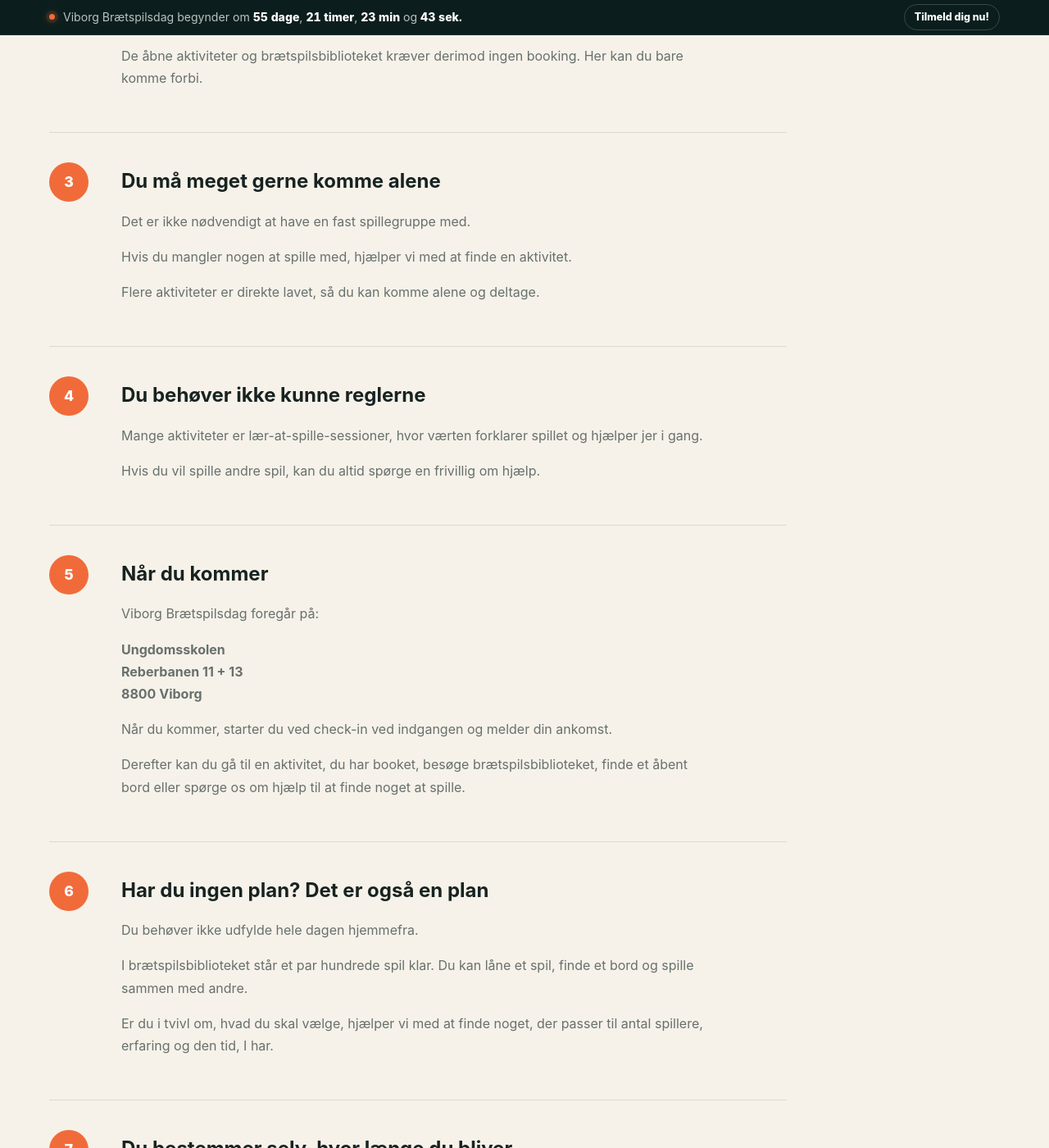
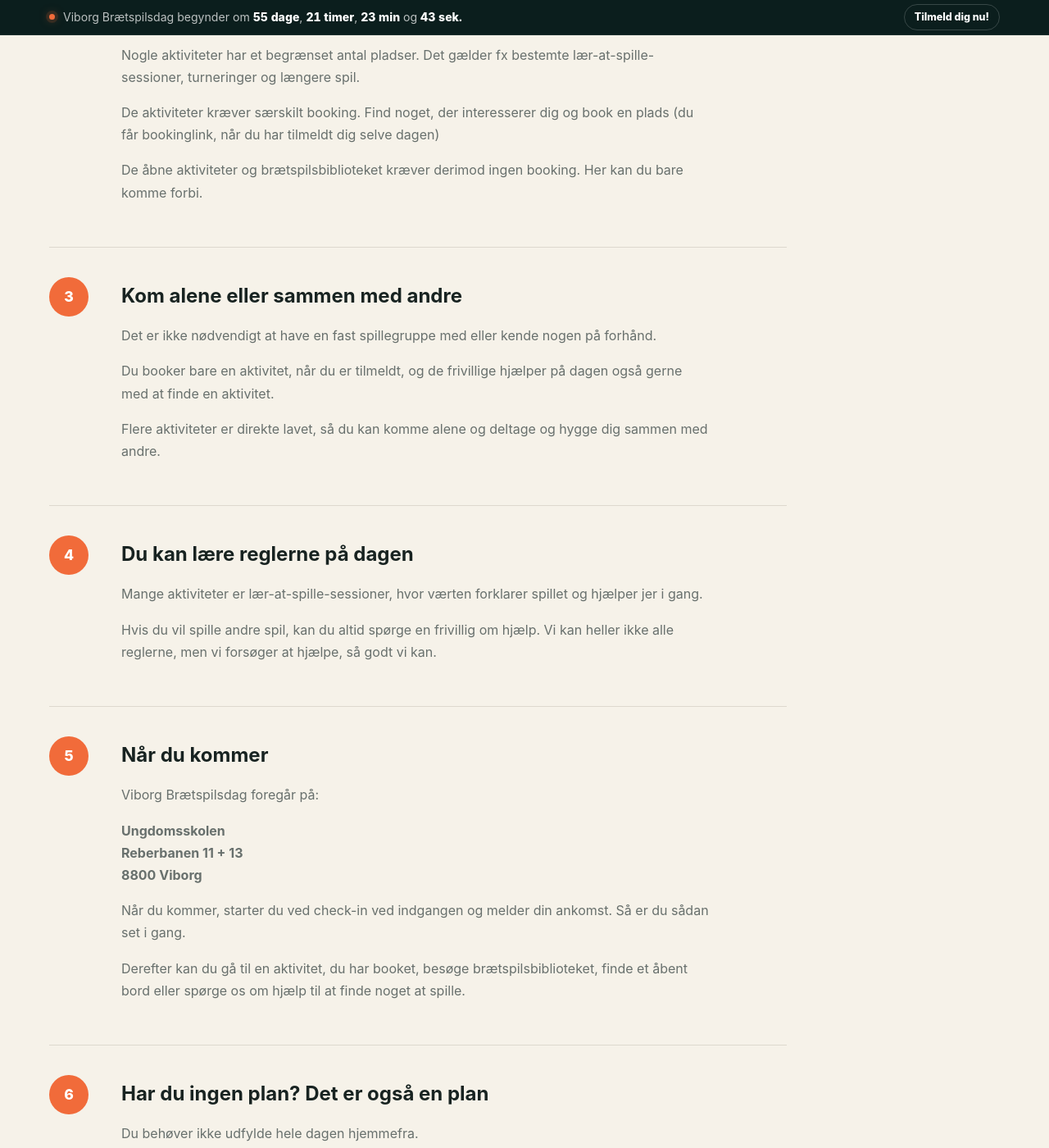
Before and after one commit to Andrejao/spilex, a Jekyll site: the page built from foerste-gang.html, in a window 1280 px wide and 1400 px high, scrolled down 1178 px. Shown: the whole window at 82% size. Built offline with Jekyll 4.4.1, drawn with Linux system fonts in a browser that asks for light colours; some of the changed text lies outside the part shown.

Commit message:
Update foerste-gang.html

```diff
--- a/foerste-gang.html
+++ b/foerste-gang.html
@@ -8,10 +8,10 @@
   <div class="container">
     <p class="eyebrow">Første gang?</p>
 
-    <h1>Første gang? Kom bare ind...</h1>
+    <h1>Første gang til brætspilsdag? Kom bare ind... </h1>
 
     <p class="page-lead">
-       Vi gør alt, vi kan, for at du får en hyggelig dag sammen med os :)
+       Teknisk set er Viborg Brætspilsdag 2026 første gang for alle, da det er første gang, vi afholder den! Så bare kom i godt humør, og så hjælper vi hinanden med at få en hyggelig og helt-nede-på-jorden afslappet dag sammen.
     </p>
   </div>
 </section>
@@ -23,9 +23,9 @@
     <div class="intro-copy">
 
       <p>
-        Viborg Brætspilsdag er planlagt, så du kan komme og bare hygge dig.<strong> Du behøver ikke
-        ikke spille en masse brætspil i din fritid, kende reglerne,  andre deltagere eller have
-        planlagt din dag på forhånd.</strong>. Følg blot trinene herunder:
+        Viborg Brætspilsdag er planlagt, så du kan komme og bare hygge dig et par timer eller hele dagen.<strong> Du behøver ikke
+        ikke spille en masse brætspil ellers, kende reglerne og andre deltagere eller have
+        planlagt din dag på forhånd. </strong>. Du skal bare:
       </p>
     </div>
 
@@ -49,7 +49,7 @@
 
           </p>
 
-            <p> Har du spørgsmål, så tjek <a href="https://viborgbraetspil.dk/#praktisk">praktisk info</a>.
+            <p> Har du spørgsmål til dagen, så har vi forsøgt at svare på dem under <b></b><a href="https://viborgbraetspil.dk/#praktisk">praktisk info</a>.</b>
           </p>
         </div>
       </article>
@@ -59,7 +59,7 @@
         <span class="guide-number">2</span>
 
         <div>
-          <h2>Book  aktiviteter</h2>
+          <h2>Book  aktiviteter, du gerne vil deltage i</h2>
 
           <p>
             Nogle aktiviteter har et begrænset antal pladser. Det gælder fx
@@ -82,19 +82,19 @@
         <span class="guide-number">3</span>
 
         <div>
-          <h2>Du må meget gerne komme alene</h2>
+          <h2>Kom alene eller sammen med andre </h2>
 
           <p>
-            Det er ikke nødvendigt at have en fast spillegruppe med.
+            Det er ikke nødvendigt at have en fast spillegruppe med eller kende nogen på forhånd.
           </p>
 
           <p>
-            Hvis du mangler nogen at spille med, hjælper vi med at finde en
+            Du booker bare en aktivitet, når du er tilmeldt, og de frivillige hjælper på dagen også gerne med at finde en
              aktivitet.
           </p>
 
           <p>
-            Flere aktiviteter er direkte lavet, så du kan komme alene og deltage.
+            Flere aktiviteter er direkte lavet, så du kan komme alene og deltage og hygge dig sammen med andre.
           </p>
         </div>
       </article>
@@ -104,7 +104,7 @@
         <span class="guide-number">4</span>
 
         <div>
-          <h2>Du behøver ikke kunne reglerne</h2>
+          <h2>Du kan lære reglerne på dagen</h2>
 
           <p>
             Mange aktiviteter er lær-at-spille-sessioner, hvor værten forklarer
@@ -112,7 +112,7 @@
           </p>
 
           <p>
-            Hvis du vil spille  andre spil, kan du altid spørge en frivillig om hjælp.
+            Hvis du vil spille andre spil, kan du altid spørge en frivillig om hjælp. Vi kan heller ikke alle reglerne, men vi forsøger  at hjælpe, så godt vi kan.
           </p>
         </div>
       </article>
@@ -138,7 +138,7 @@
 
           <p>
             Når du kommer, starter du ved check-in ved indgangen og melder din
-            ankomst.
+            ankomst. Så er du sådan set i gang.
           </p>
 
           <p>
@@ -185,7 +185,7 @@
 
           <p>
             Kom om formiddagen, kom senere, gå igen og kom tilbage. Dagen er
-            bygget op omkring mange aktiviteter og åbne spillemuligheder.
+            bygget op omkring mange aktiviteter og åbne spillemuligheder. Se programmet for et overblik over dagen.
           </p>
         </div>
       </article>
```
Also changed, not shown: other parts of foerste-gang.html (+2 -2 lines).
